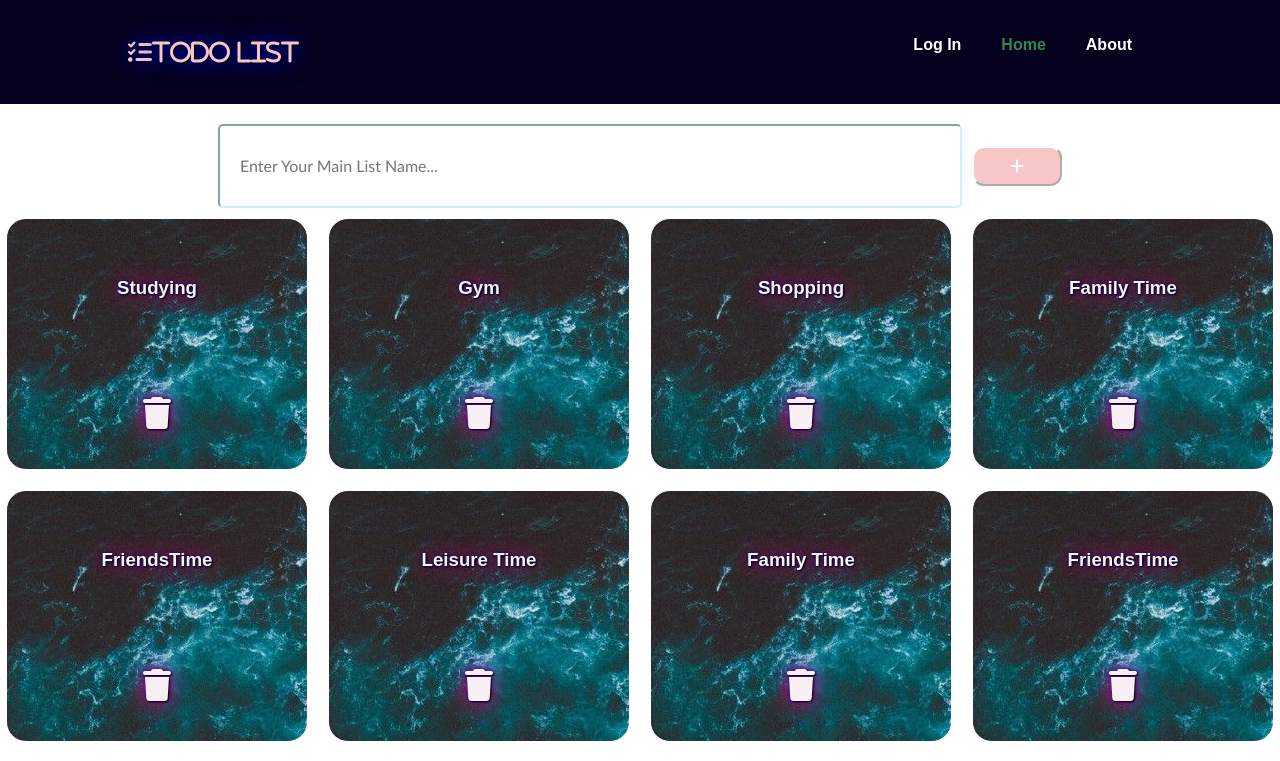
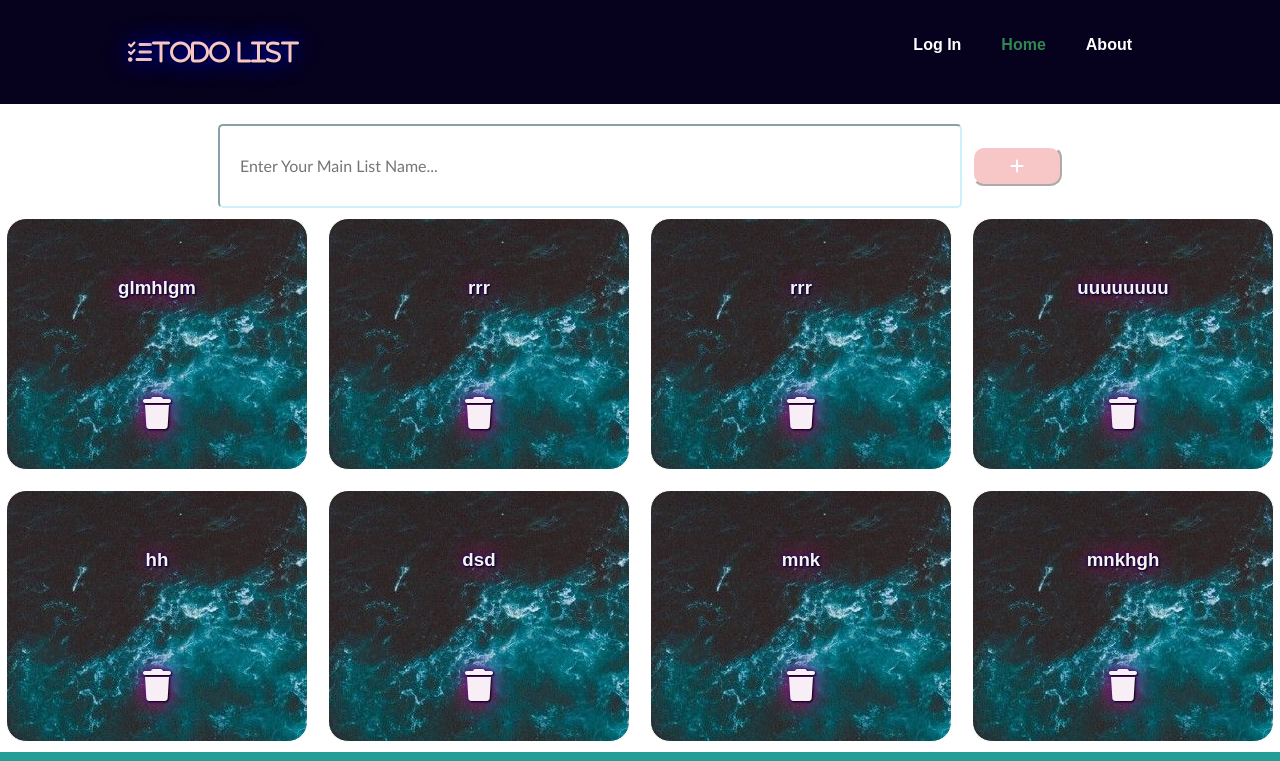
Before and after one commit to razan226/Task-TodoList-Frontend, a Vue app: page / in a window 1280 px wide. Shown: the top 761 px of the page. Built offline with nearby package versions, Linux system fonts and the light colour scheme; data requests are answered from the project's data file.

Commit message:
EditHomePage1

```diff
--- a/db.json
+++ b/db.json
@@ -1,19 +1,36 @@
 {
-  "posts": [
+  "mainList": [
     {
-      "id": 1,
-      "title": "json-server",
-      "author": "typicode"
+      "name": "glmhlgm",
+      "id": 2
+    },
+    {
+      "name": "rrr",
+      "id": 3
+    },
+    {
+      "name": "rrr",
+      "id": 4
+    },
+    {
+      "name": "uuuuuuuu",
+      "id": 5
+    },
+    {
+      "name": "hh",
+      "id": 6
+    },
+    {
+      "name": "dsd",
+      "id": 7
+    },
+    {
+      "name": "mnk",
+      "id": 8
+    },
+    {
+      "name": "mnkhgh",
+      "id": 9
     }
-  ],
-  "comments": [
-    {
-      "id": 1,
-      "body": "some comment",
-      "postId": 1
-    }
-  ],
-  "profile": {
-    "name": "typicode"
-  }
+  ]
 }
--- a/package.json
+++ b/package.json
@@ -9,6 +9,7 @@
     "backend": "json-server --watch db.json"
   },
   "dependencies": {
+    "axios": "^0.27.2",
     "core-js": "^3.8.3",
     "json-server": "^0.17.0",
     "vue": "^2.6.14",
--- a/src/main.js
+++ b/src/main.js
@@ -4,6 +4,10 @@ import router from './router'
 
 Vue.config.productionTip = false
 
+Vue.prototype.$BaseURL = 'http://localhost:3000'
+
+
+
 new Vue({
   router,
   render: h => h(App)
--- a/src/views/HomeView.vue
+++ b/src/views/HomeView.vue
@@ -24,7 +24,7 @@
 import Input from '@/components/Input.vue'
 import Button from '@/components/Button.vue'
 import MainListCard from '@/components/MainListCard.vue'
-
+import axios from "axios"
 
 
 
@@ -40,51 +40,16 @@ export default {
 data(){
  return{
     todoName :'',
-    mainLists: []
+    mainLists:[]
 
  }
 },
+mounted(){
+this.fetchData()
 
-created(){
-  this.mainLists = [
-    {
-      id :1 ,
-      name :"Studying"
-    },
-    {
-      id:2 ,
-      name :"Gym"
-    },
-     {
-      id :3 ,
-      name :"Shopping"
-    },
-    {
-      id:4 ,
-      name :"Family Time"
-    },
-     {
-      id :5 ,
-      name :"FriendsTime"
-    },
-    {
-      id:6 ,
-      name :"Leisure Time"
-    },
-        {
-      id:7 ,
-      name :"Family Time"
-    },
-     {
-      id :8 ,
-      name :"FriendsTime"
-    },
-    {
-      id:9 ,
-      name :"Leisure Time"
-    },
-  ]
-},
+      },
+
+
 methods:{
   SaveTextFromInput(text){
    this.todoName =text
@@ -98,22 +63,37 @@ methods:{
 
       }
       else{
-       alert(this.todoName)
+
+  const url = `${this.$BaseURL}/mainList`;
+  axios.post(url ,{
+    name: this.todoName
 
 
+  })
+  .then(response=>{
+    console.log(response);
+    this.fetchData()
+  })
 
-      const newTodo ={
-        id : Math.random(),
-        text :this.todoName ,
-
-      }
-      this.$emit('add-task', newTodo)
-      this.todoName =''
-
+  .catch(function (error) {
+    console.log(error);
+  });
 
       }
 },
 
+
+fetchData(){
+  const url = `${this.$BaseURL}/mainList`;
+  axios.get(url)
+  .then (response=>{
+    console.log(response.data);
+     this.mainLists=response.data
+  })
+  .catch(function (error) {
+    console.log(error);
+  });
+}
 }
 }
 </script>
```
Also changed, not shown: 2 other files (tests, documents, lock files or other folders).
